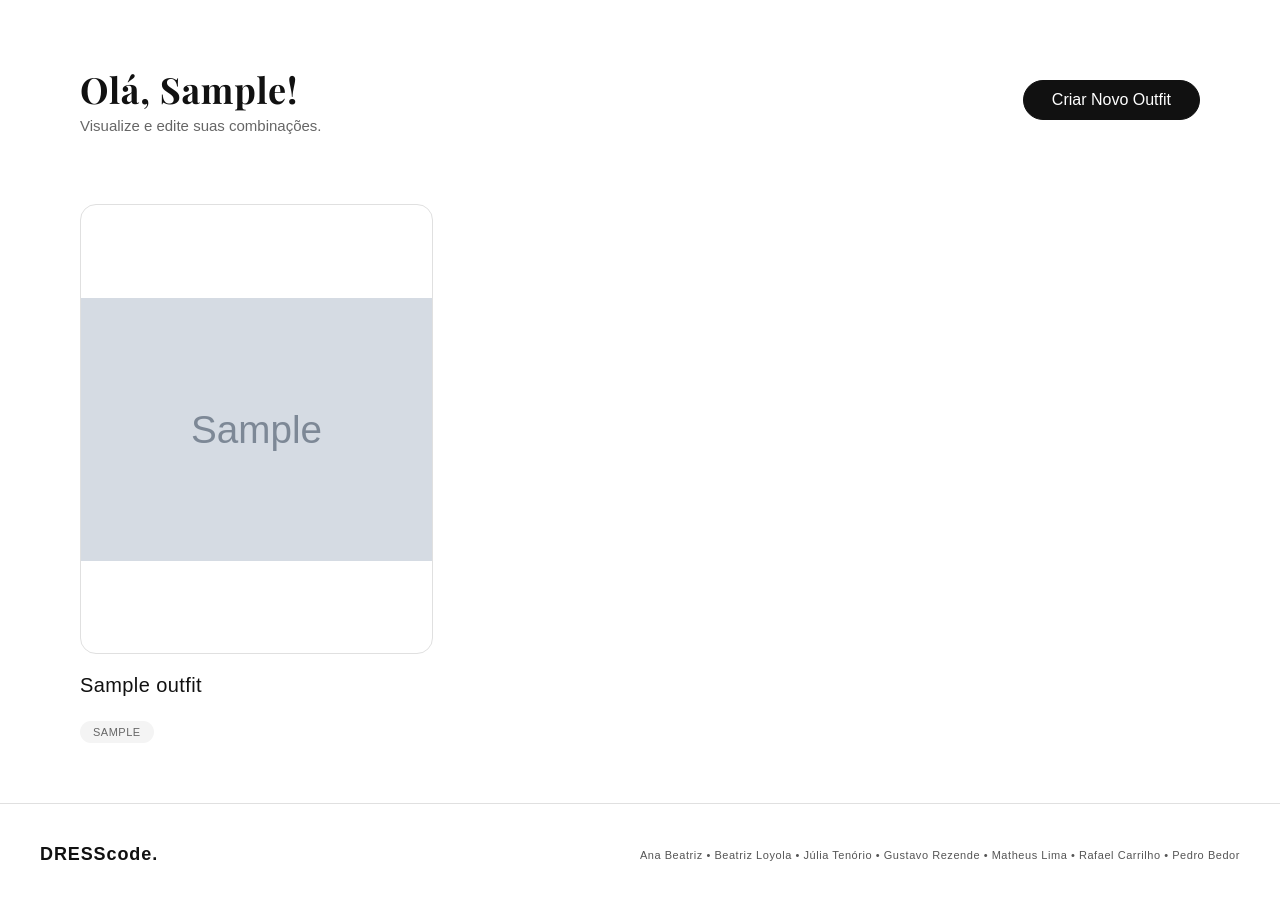
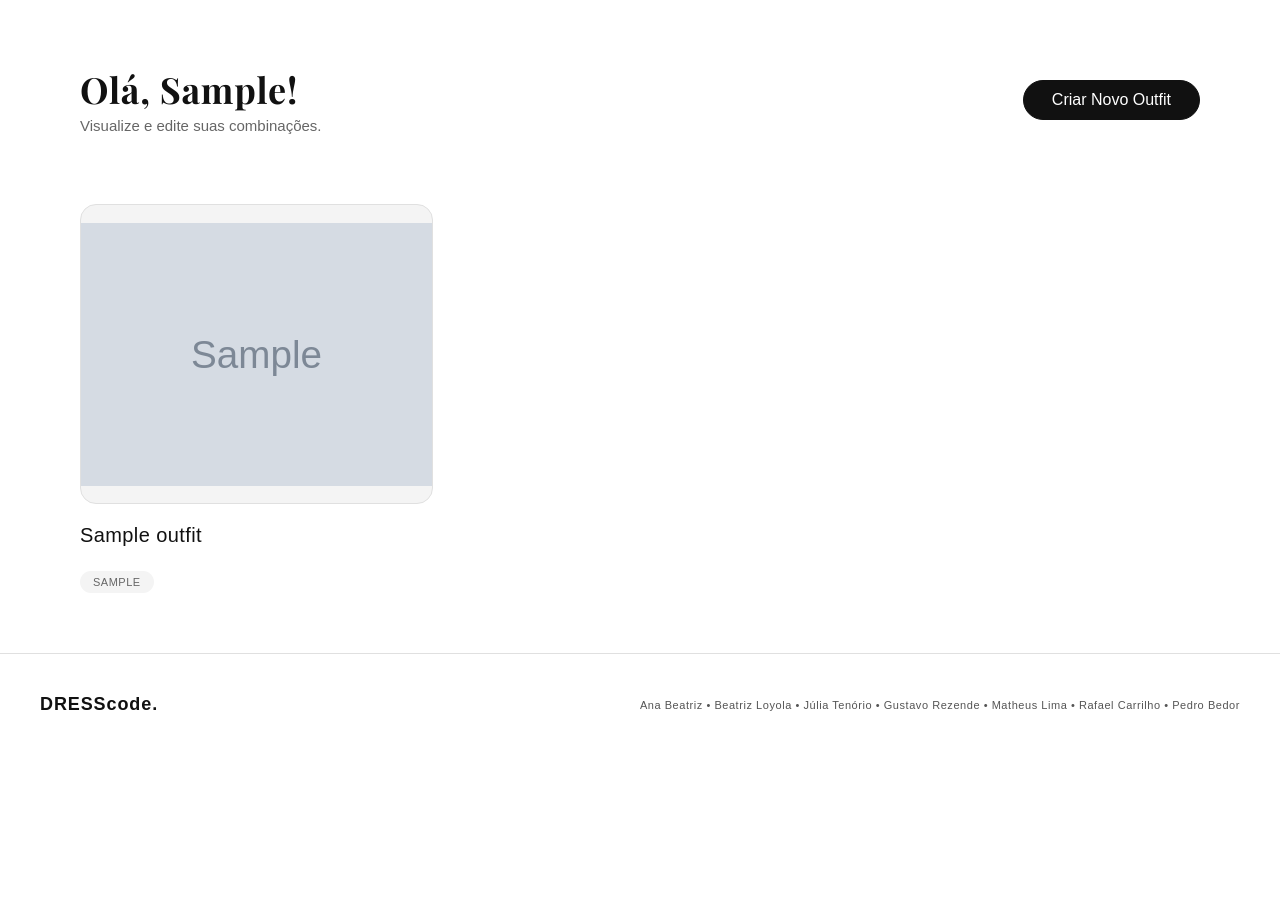
Before and after one commit to beatrizloyola/DRESScode, a Django app: page /dashboard/ in a window 1280 px wide. Shown: the part 85-990 px from the top of the page. After the commit the page ends 796 px from the top, so only its background shows below. Run offline with Django 5.2, Linux system fonts and the light colour scheme; a user stored in the database is signed in; tables that the repository leaves empty hold one stand-in row (values such as "Sample post"); grey boxes marked "Sample" are stand-in pictures; some web fonts are replaced.

Commit message:
style: fundo cinza no card

```diff
--- a/static/css/Style.css
+++ b/static/css/Style.css
@@ -185,10 +185,10 @@ main.dashboard-content {
 }
 
 .card-image-box {
-  background-color: #fff; /* Fundo branco para combinar com o "manequim" */
+  background-color: var(--gray-light); /* Fundo branco para combinar com o "manequim" */
   border-radius: 16px;
   width: 100%;
-  height: 450px; /* Altura fixa para todos os cards serem iguais */
+  height: 300px; /* Altura fixa para todos os cards serem iguais */
   display: flex;
   justify-content: center;
   align-items: center;
```
Also changed, not shown: templates/NewOutfit.html (+9 -10 lines), media/outfits/emailemail_c51YrpG.com_outfit_teste.png (added).
